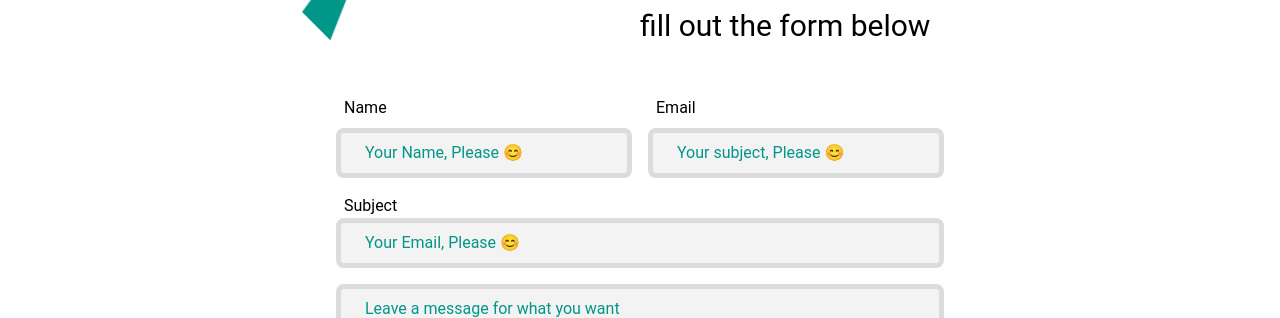
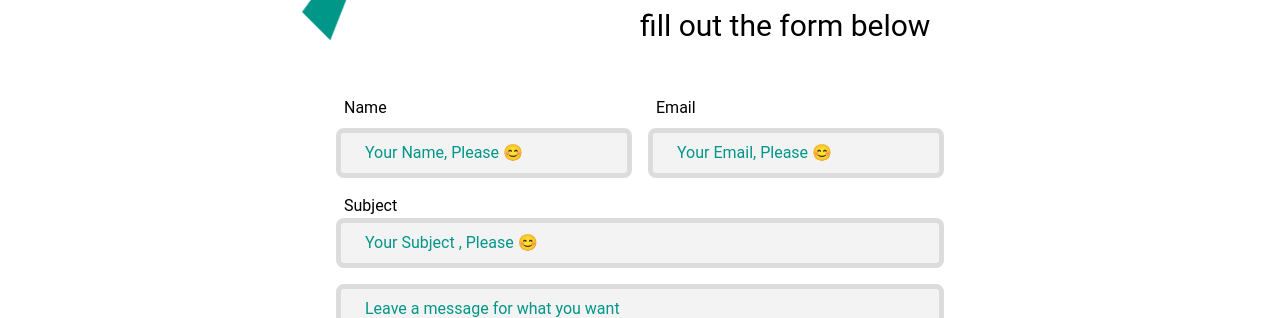
Before and after one commit to H0ssamAhmed/hossam-ahmed, a React (Create React App) app: page / in a window 1280 px wide. Shown: the part 4340-4658 px from the top of the page. Built offline with nearby package versions, Linux system fonts and the light colour scheme; the HTML template or start-up script is replaced by a standard one.

Commit message:
update contact form data

```diff
--- a/src/components/Contact.jsx
+++ b/src/components/Contact.jsx
@@ -89,16 +89,17 @@ const Contact = () => {
                                 type="email"
                                 required
                                 className="p-2 pl-6 dark:bg-secondary/80 text-black bg-primary-background/5 border-secondary dark:focus:bg-secondary placeholder:text-primary border-[5px] focus:border-primary focus:outline-none duration-500 outline-transparent focus:outline-transparent transition-all rounded-[8px]"
-                                placeholder="Your subject, Please 😊" />
+                                placeholder="Your Email, Please 😊" />
                         </div>
                     </div>
                     <label className="p-2">Subject</label>
                     <input
-                        name="subject"  // ✅ Matches EmailJS templatel
+                        name="subject"
                         value={emailData.subject}
                         onChange={handleChange}
                         type="text" required
-                        className="p-2 pl-6 dark:bg-secondary/80  text-black bg-primary-background/5 border-secondary dark:focus:bg-secondary placeholder:text-primary border-[5px] focus:border-primary focus:outline-none duration-500 outline-transparent focus:outline-transparent transition-all rounded-[8px] w-full mb-4" placeholder="Your Email, Please 😊" />
+                        className="p-2 pl-6 dark:bg-secondary/80  text-black bg-primary-background/5 border-secondary dark:focus:bg-secondary placeholder:text-primary border-[5px] focus:border-primary focus:outline-none duration-500 outline-transparent focus:outline-transparent transition-all rounded-[8px] w-full mb-4"
+                        placeholder="Your Subject , Please 😊" />
 
                     <textarea
                         name="message"  // ✅ Matches EmailJS template
```
